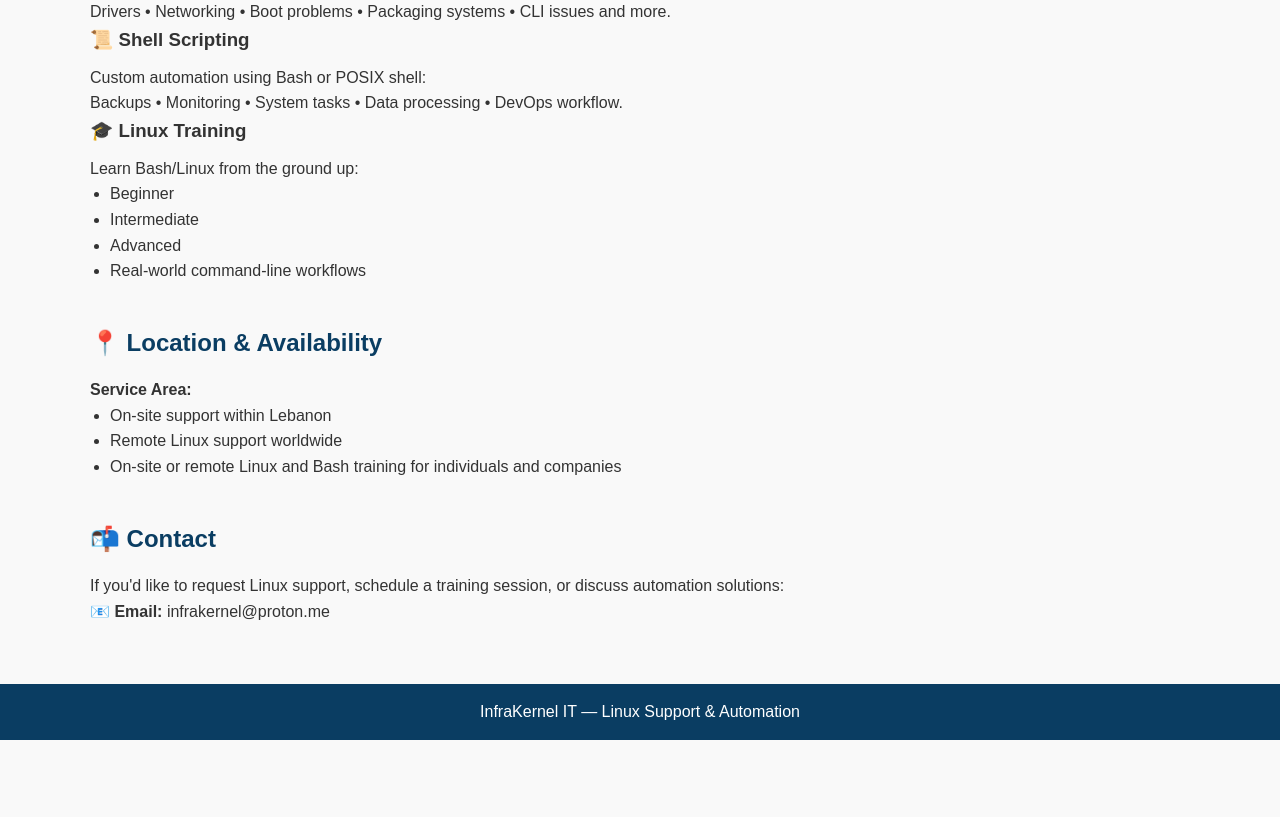
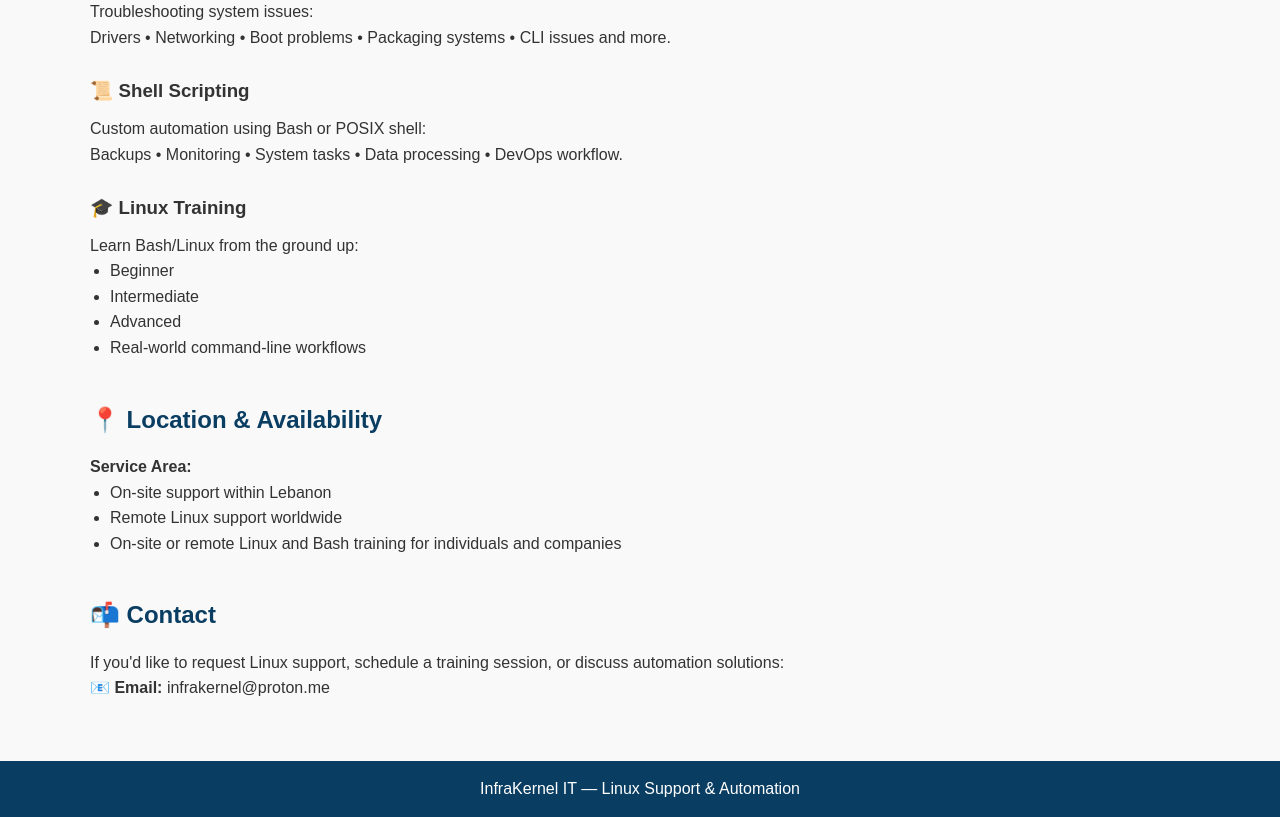
Before and after one commit to infrakernel/InfraKernel, a plain HTML site: page index.html in a window 1280 px wide. Shown: the part 682-1499 px from the top of the page. Before the commit the page ends 1422 px from the top, so only its background shows below. Drawn offline with Linux system fonts and the light colour scheme.

Commit message:
Update index.html

```diff
--- a/index.html
+++ b/index.html
@@ -48,13 +48,13 @@ InfraKernel helps you deploy, manage, and master it.</em>
   <h2>🛠️ Our Services</h2>
 
   <h3>🔧 Linux Installation</h3>
-  <p>Debian Server installation or any Linux distribution — fully configured with required software packages.</p>
+  <p>Debian Server installation or any Linux distribution — fully configured with required software packages.</p><br>
 
   <h3>🛡️ Linux Support</h3>
-  <p>Troubleshooting system issues:<br>Drivers • Networking • Boot problems • Packaging systems • CLI issues and more.</p>
+  <p>Troubleshooting system issues:<br>Drivers • Networking • Boot problems • Packaging systems • CLI issues and more.</p><br>
 
   <h3>📜 Shell Scripting</h3>
-  <p>Custom automation using Bash or POSIX shell:<br>Backups • Monitoring • System tasks • Data processing • DevOps workflow.</p>
+  <p>Custom automation using Bash or POSIX shell:<br>Backups • Monitoring • System tasks • Data processing • DevOps workflow.</p><br>
 
   <h3>🎓 Linux Training</h3>
   <p>Learn Bash/Linux from the ground up:</p>
```
